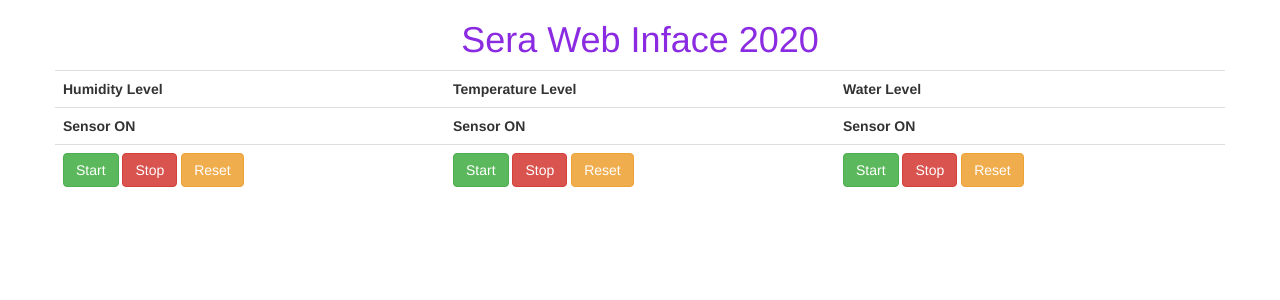
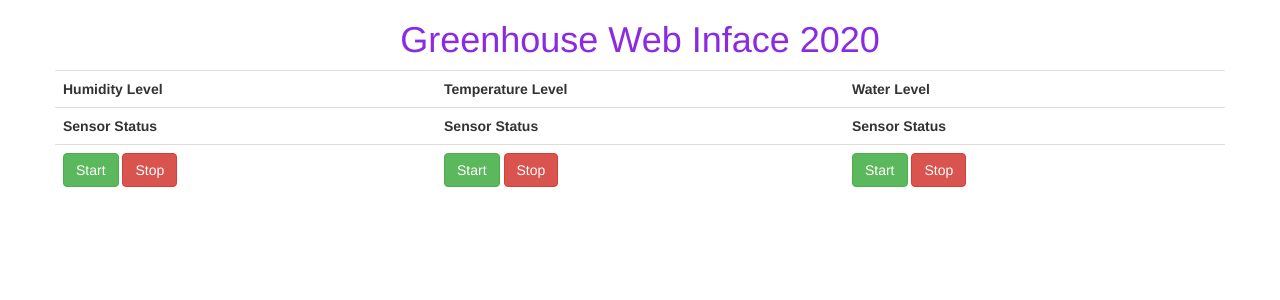
Before and after one commit to mahmutemrahsari/SeraWebGUI, a Spring Boot app: page / in a window 1280 px wide. Shown: the top 300 px of the page. Run offline with Spring Boot 4, Linux system fonts and the light colour scheme; lists and menus that the app fills with data are empty; some libraries are stand-ins or nearby versions.

Commit message:
Header centered colored Sensor On OFF js codes added

```diff
--- a/src/main/resources/index.js
+++ b/src/main/resources/index.js
@@ -1,3 +1,20 @@
-function controlSensor(){ // Controls sensors as sending signals On/Of/Reset
+function controlSensorOnH(){ // Controls sensors as sending signals On/Of/Reset
+    $("#senH").html('Sensor ON');
+}
+function controlSensorOffH(){ // Controls sensors as sending signals On/Of/Reset
+    $("#senH").html('Sensor OFF');
+}
 
+function controlSensorOnT(){ // Controls sensors as sending signals On/Of/Reset
+    $("#senT").html('Sensor ON');
 }
+function controlSensorOffT(){ // Controls sensors as sending signals On/Of/Reset
+    $("#senT").html('Sensor OFF');
+}
+
+function controlSensorOnW(){ // Controls sensors as sending signals On/Of/Reset
+    $("#senW").html('Sensor ON');
+}
+function controlSensorOffW(){ // Controls sensors as sending signals On/Of/Reset
+    $("#senW").html('Sensor OFF');
+}
--- a/src/main/resources/static/index.html
+++ b/src/main/resources/static/index.html
@@ -5,39 +5,38 @@
     <meta http-equiv="Content-Type" content="text/html; charset=UTF-8"/>
     <link rel="stylesheet" href="//netdna.bootstrapcdn.com/bootstrap/3.0.3/css/bootstrap.min.css">
     <script src="https://ajax.googleapis.com/ajax/libs/jquery/3.3.1/jquery.min.js"></script>
-    <title>Sera Web Interface v.2020</title>
+    <title>Greenhouse Web Interface v.2020</title>
     <script src="../index.js"></script>
 </head>
 <body>
 
     <div class="container">
         <div class="row">
-            <h1 style="text-align: center; color: blueviolet">Sera Web Inface 2020</h1>
+            <h1 style="text-align: center; color: blueviolet">Greenhouse Web Inface 2020</h1>
 
             <table class="table">
                 <tr>
                     <th>Humidity Level</th><th>Temperature Level</th><th>Water Level</th>
                 </tr>
-                <tr><th>Sensor ON</th><th>Sensor ON</th><th>Sensor ON</th></tr>
+                <tr><th id="senH">Sensor Status</th><th id="senT">Sensor Status</th><th id="senW">Sensor Status</th></tr>
                 <tr>
                     <th>
-                        <button class="btn btn-success" id="starth">Start</button>
-                        <button class="btn btn-danger" id="stoph"  >Stop</button>
-                        <button  class="btn btn-warning" id="reseth" >Reset</button>
+                        <button class="btn btn-success" id="starth" onclick="controlSensorOnH()">Start</button>
+                        <button class="btn btn-danger" id="stoph" onclick="controlSensorOffH()" >Stop</button>
                     </th>
                     <th>
-                        <button class="btn btn-success" id="startt">Start</button>
-                        <button class="btn btn-danger" id="stopt"  >Stop</button>
-                        <button  class="btn btn-warning" id="resett" >Reset</button>
+                        <button class="btn btn-success" id="startt" onclick="controlSensorOnT()">Start</button>
+                        <button class="btn btn-danger" id="stopt" onclick="controlSensorOffT()" >Stop</button>
                     </th>
                     <th>
-                        <button class="btn btn-success" id="startw">Start</button>
-                        <button class="btn btn-danger" id="stopw"  >Stop</button>
-                        <button  class="btn btn-warning" id="resetw" >Reset</button>
+                        <button class="btn btn-success" id="startw" onclick="controlSensorOnW()">Start</button>
+                        <button class="btn btn-danger" id="stopw" onclick="controlSensorOffW()" >Stop</button>
                     </th>
                 </tr>
 
             </table>
+
+            <div id="test"></div>
         </div>
     </div>
 </body>
```
